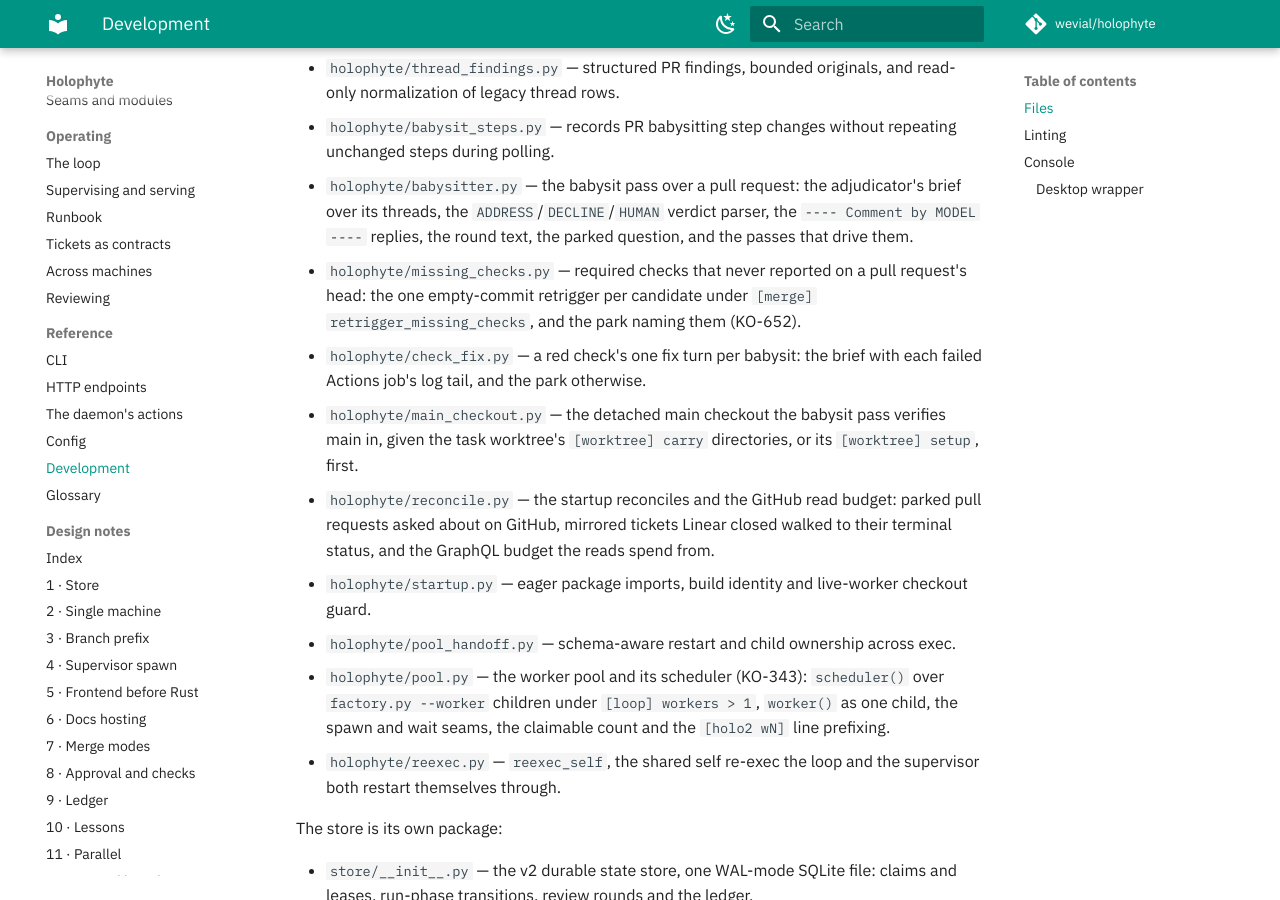
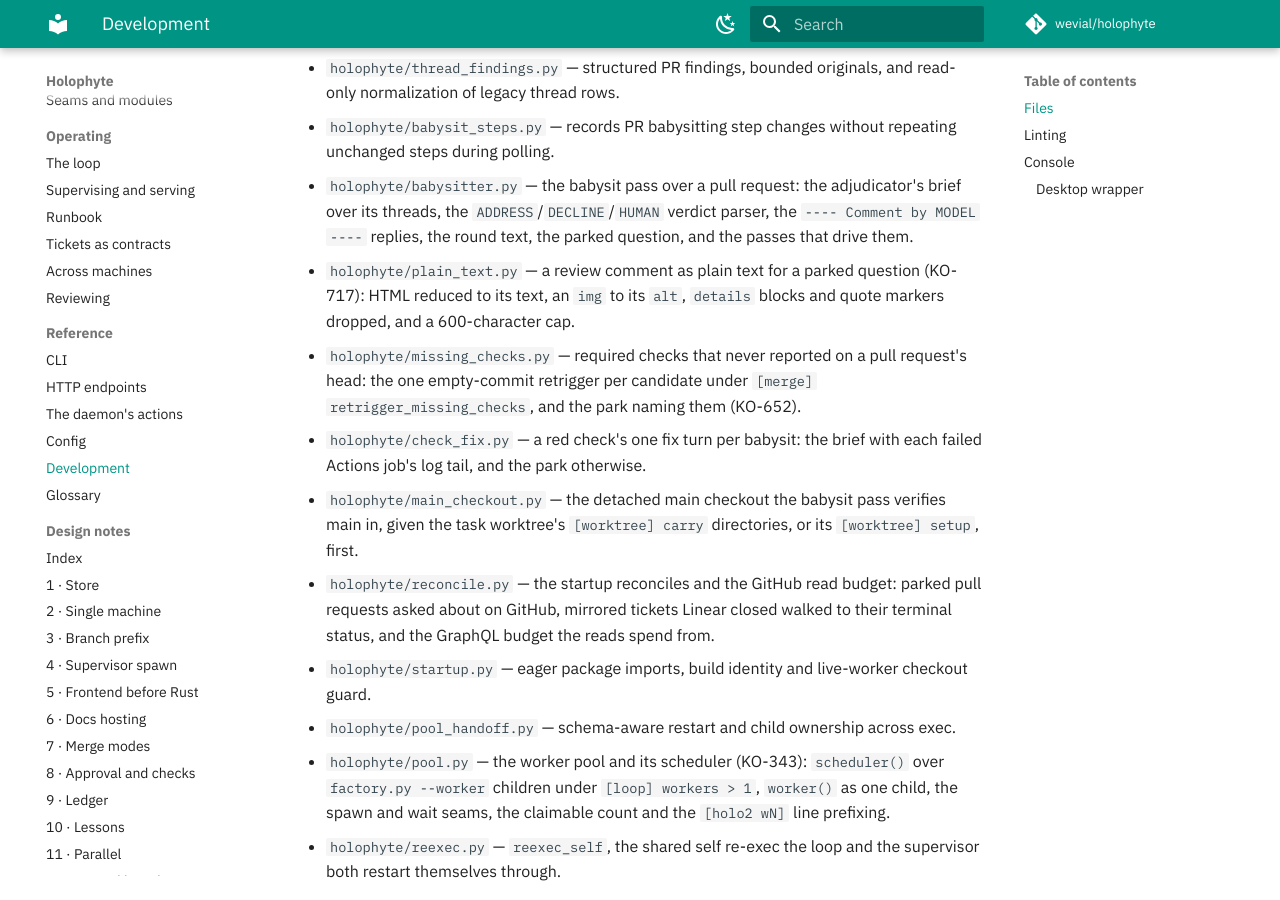
Before and after one commit to wevial/holophyte, an MkDocs documentation site: the page built from docs/development.md, in a window 1280 px wide and 900 px high, scrolled down 4639 px. Built offline with MkDocs 1.6.1 and Material for MkDocs 9.7.7, drawn with Linux system fonts in a browser that asks for light colours; comment, search, counter and statistics services are not loaded.

Commit message:
fix(docs): name plain_text.py and pin test_babysit_threads.py at its size (KO-717)
The unit check failed on two structural tests: docs/development.md did
not name the new holophyte/plain_text.py, and tests/test_babysit_threads.py
grew to 1168 lines past its 1159-line pin.

```diff
--- a/docs/development.md
+++ b/docs/development.md
@@ -184,6 +184,9 @@ Each module, one line:
   adjudicator's brief over its threads, the `ADDRESS`/`DECLINE`/`HUMAN`
   verdict parser, the `---- Comment by MODEL ----` replies, the round
   text, the parked question, and the passes that drive them.
+- `holophyte/plain_text.py` — a review comment as plain text for a parked
+  question (KO-717): HTML reduced to its text, an `img` to its `alt`,
+  `details` blocks and quote markers dropped, and a 600-character cap.
 - `holophyte/missing_checks.py` — required checks that never reported on
   a pull request's head: the one empty-commit retrigger per candidate under
   `[merge] retrigger_missing_checks`, and the park naming them (KO-652).
```
Also changed, not shown: 1 other file.
